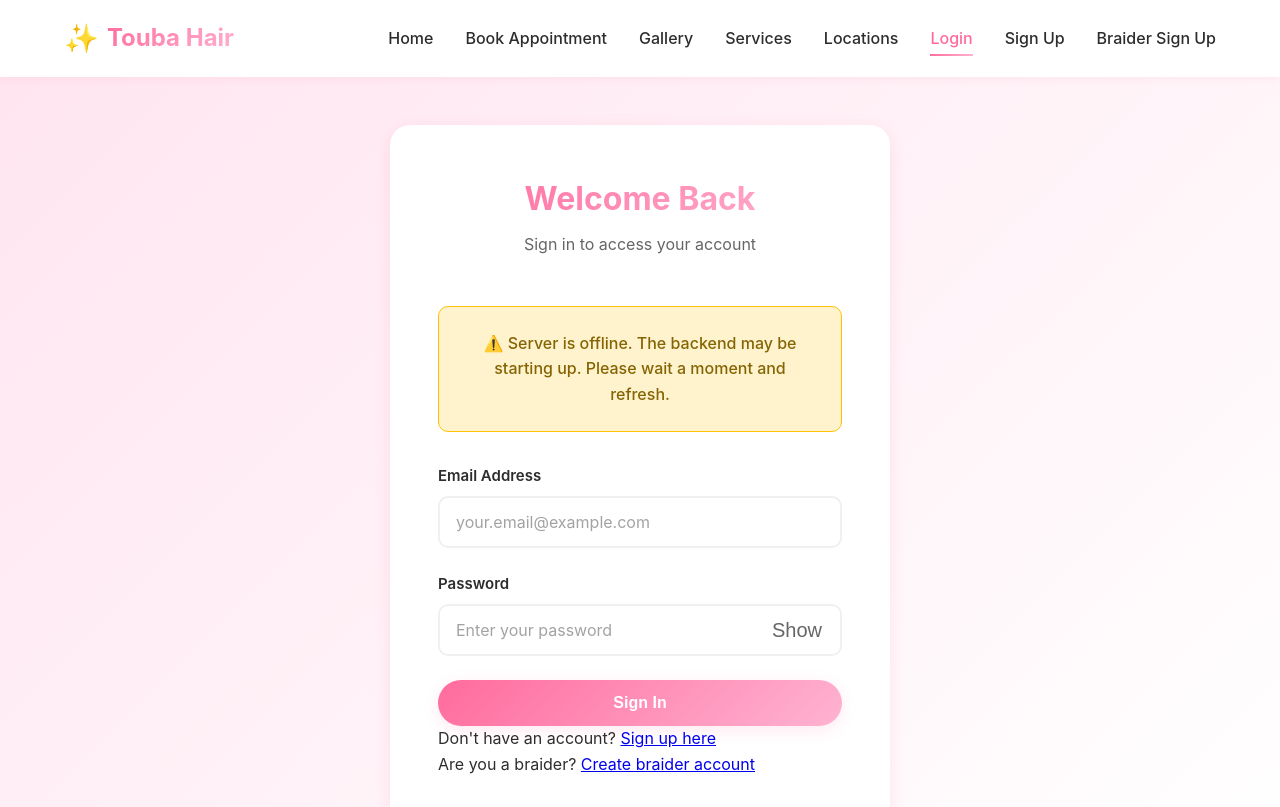
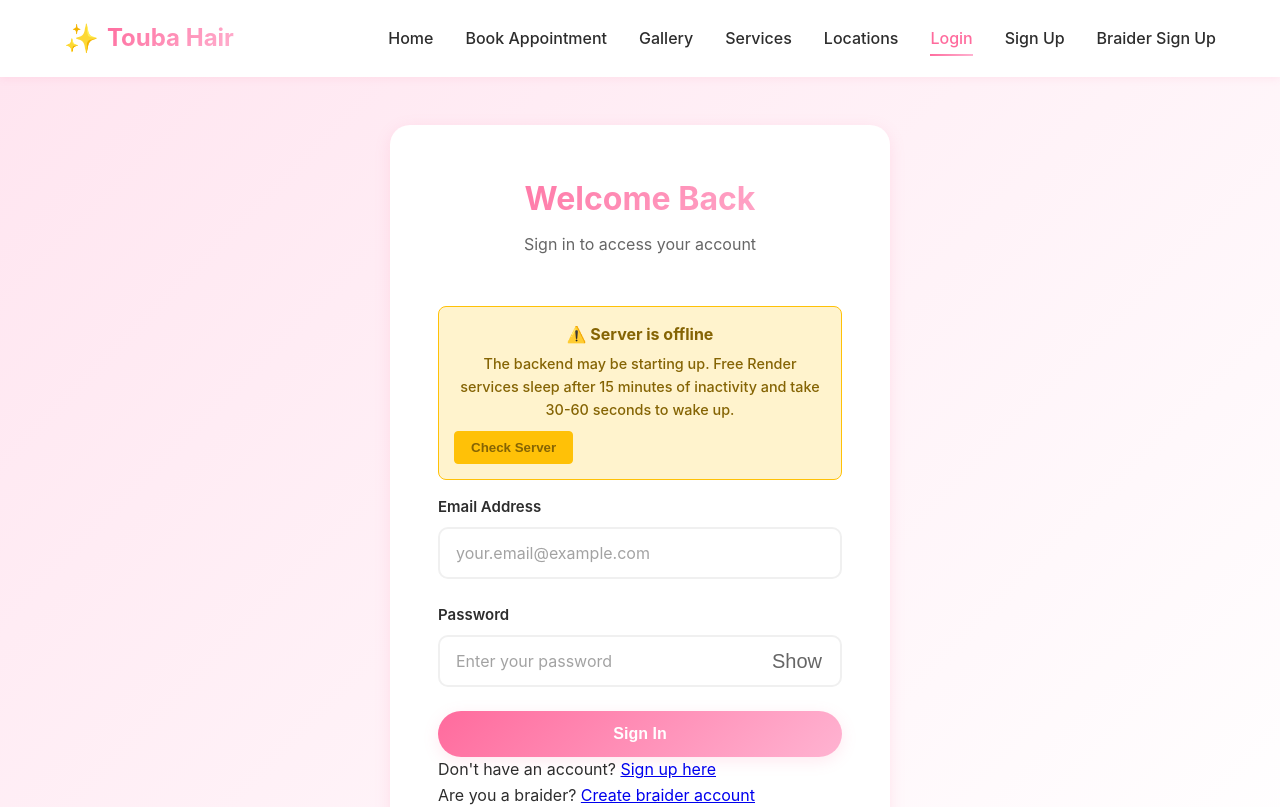
Before and after one commit to HadeemS/Touba-Hair_HS, a React (Vite) app: page /services/login in a window 1280 px wide. Shown: the top 807 px of the page. Built offline with nearby package versions, Linux system fonts and the light colour scheme; no server answers.

Commit message:
server for render issues

```diff
--- a/src/pages/Login.jsx
+++ b/src/pages/Login.jsx
@@ -38,12 +38,14 @@ const Login = () => {
   }, [navigate, from])
 
   // Check server health on mount
-  useEffect(() => {
   const checkServer = async () => {
+    setServerStatus('checking')
+    setError('')
     try {
       const health = await healthCheck()
       if (health.status === 'ok' && health.database?.isConnected) {
         setServerStatus('online')
+        setError('')
       } else {
         setServerStatus('degraded')
         setError('Server is starting up. Please wait a moment and try again.')
@@ -53,6 +55,8 @@ const Login = () => {
       setError('Cannot connect to server. The backend may be starting up. Please wait a moment.')
     }
   }
+
+  useEffect(() => {
     checkServer()
   }, [])
 
@@ -108,13 +112,69 @@ const Login = () => {
           </div>
 
           {serverStatus === 'offline' && (
-            <div className="error-message" style={{ backgroundColor: '#fff3cd', color: '#856404', border: '1px solid #ffc107' }}>
-              ⚠️ Server is offline. The backend may be starting up. Please wait a moment and refresh.
+            <div className="error-message" style={{ backgroundColor: '#fff3cd', color: '#856404', border: '1px solid #ffc107', padding: '15px', borderRadius: '8px', marginBottom: '15px' }}>
+              <div style={{ display: 'flex', justifyContent: 'space-between', alignItems: 'center', flexWrap: 'wrap', gap: '10px' }}>
+                <div>
+                  <strong>⚠️ Server is offline</strong>
+                  <p style={{ margin: '5px 0 0 0', fontSize: '0.9em' }}>
+                    The backend may be starting up. Free Render services sleep after 15 minutes of inactivity and take 30-60 seconds to wake up.
+                  </p>
+                </div>
+                <button
+                  type="button"
+                  onClick={checkServer}
+                  style={{
+                    padding: '8px 16px',
+                    backgroundColor: '#ffc107',
+                    color: '#856404',
+                    border: '1px solid #ffc107',
+                    borderRadius: '4px',
+                    cursor: 'pointer',
+                    fontWeight: 'bold',
+                    whiteSpace: 'nowrap'
+                  }}
+                >
+                  {serverStatus === 'checking' ? 'Checking...' : 'Check Server'}
+                </button>
+              </div>
             </div>
           )}
           {serverStatus === 'degraded' && (
-            <div className="error-message" style={{ backgroundColor: '#fff3cd', color: '#856404', border: '1px solid #ffc107' }}>
-              ⚠️ Database is connecting. Please wait a moment and try again.
+            <div className="error-message" style={{ backgroundColor: '#fff3cd', color: '#856404', border: '1px solid #ffc107', padding: '15px', borderRadius: '8px', marginBottom: '15px' }}>
+              <div style={{ display: 'flex', justifyContent: 'space-between', alignItems: 'center', flexWrap: 'wrap', gap: '10px' }}>
+                <div>
+                  <strong>⚠️ Database is connecting</strong>
+                  <p style={{ margin: '5px 0 0 0', fontSize: '0.9em' }}>
+                    Please wait a moment and try again.
+                  </p>
+                </div>
+                <button
+                  type="button"
+                  onClick={checkServer}
+                  style={{
+                    padding: '8px 16px',
+                    backgroundColor: '#ffc107',
+                    color: '#856404',
+                    border: '1px solid #ffc107',
+                    borderRadius: '4px',
+                    cursor: 'pointer',
+                    fontWeight: 'bold',
+                    whiteSpace: 'nowrap'
+                  }}
+                >
+                  {serverStatus === 'checking' ? 'Checking...' : 'Refresh'}
+                </button>
+              </div>
+            </div>
+          )}
+          {serverStatus === 'checking' && (
+            <div className="error-message" style={{ backgroundColor: '#d1ecf1', color: '#0c5460', border: '1px solid #bee5eb', padding: '15px', borderRadius: '8px', marginBottom: '15px' }}>
+              🔄 Checking server status...
+            </div>
+          )}
+          {serverStatus === 'online' && (
+            <div className="error-message" style={{ backgroundColor: '#d4edda', color: '#155724', border: '1px solid #c3e6cb', padding: '10px 15px', borderRadius: '8px', marginBottom: '15px', fontSize: '0.9em' }}>
+              ✅ Server is online and ready
             </div>
           )}
           {error && serverStatus === 'online' && (
```
Also changed, not shown: 1 other file (tests, documents, lock files or other folders). Lines whose indentation alone changed are shown as unchanged.
